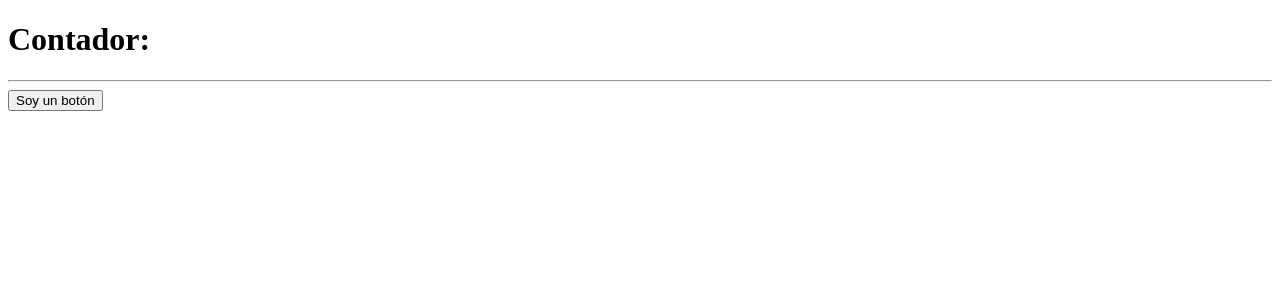
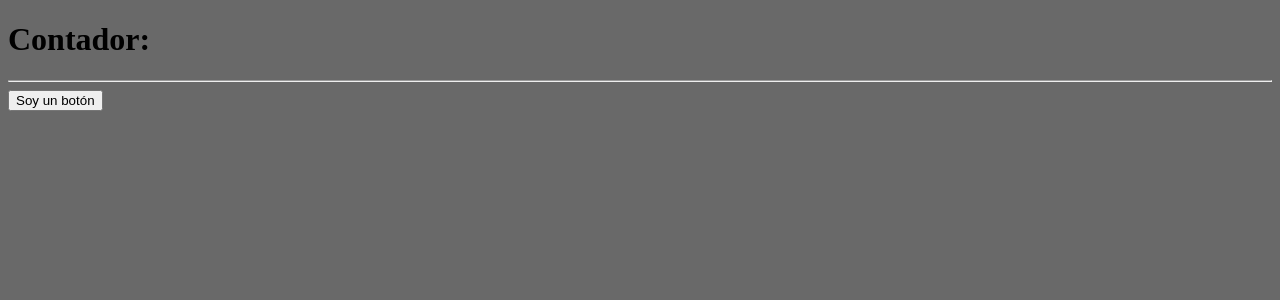
Before and after one commit to josedavd-07/Count-Whit-React-And-Nodejs, a React (Vite) app: page / in a window 1280 px wide. Shown: the top 300 px of the page. Built offline with nearby package versions, Linux system fonts and the light colour scheme.

Commit message:
Añadimos background al proyecto

```diff
--- a/src/styles.css
+++ b/src/styles.css
@@ -1 +1,3 @@
--
+body{
+    background-color: dimgrey;
+}
```
